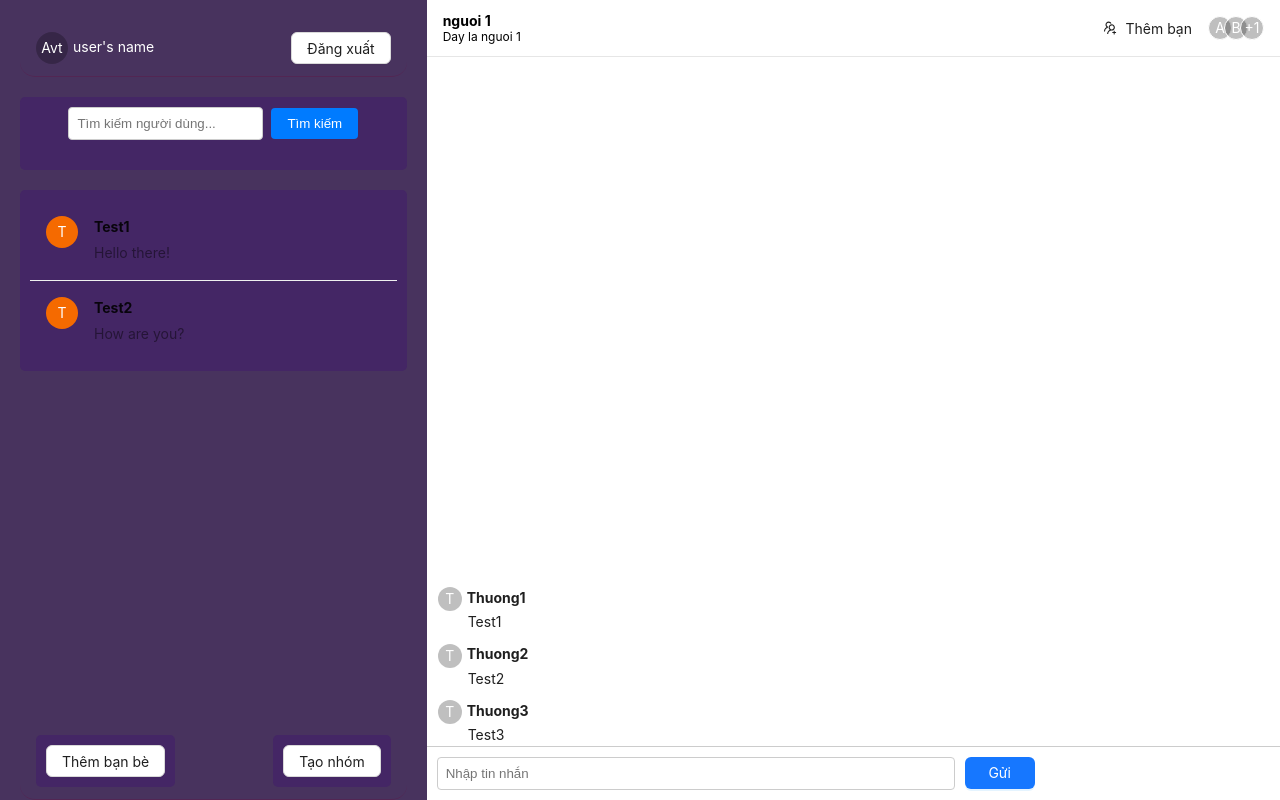
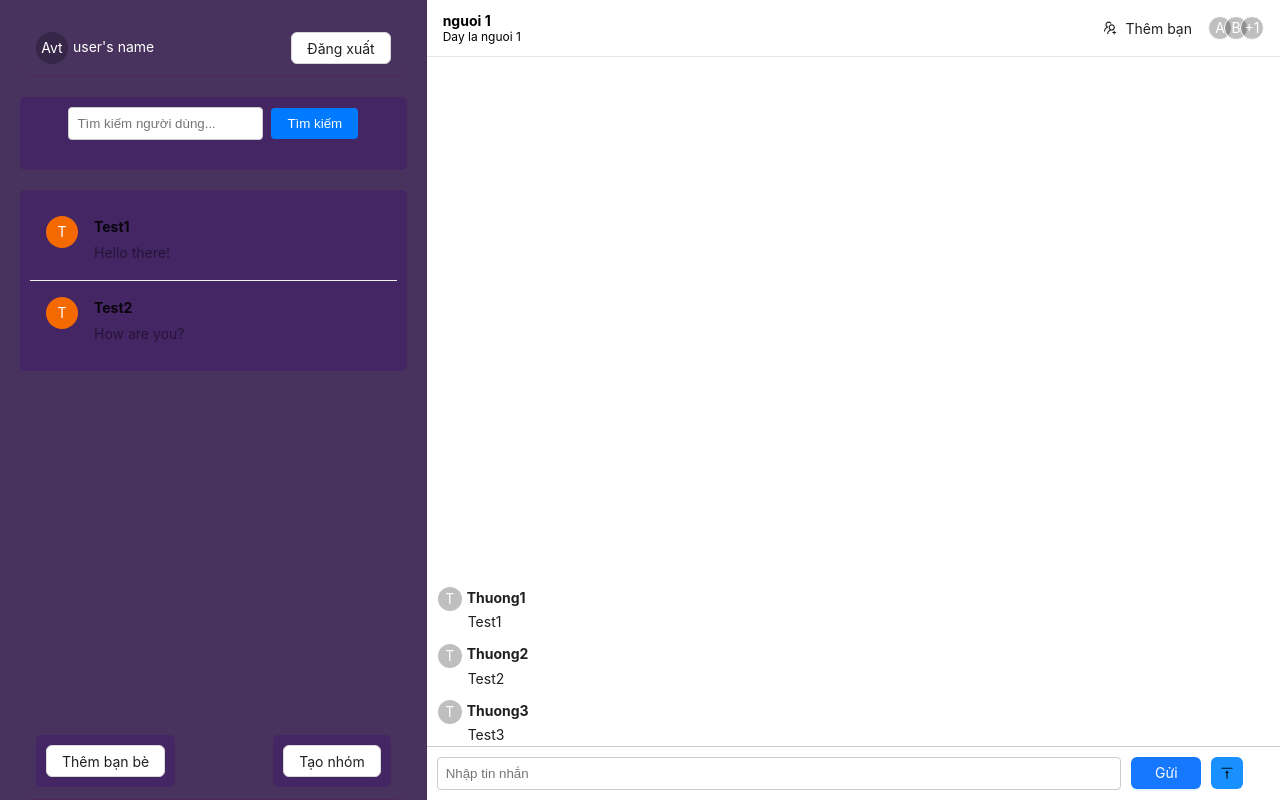
Before and after one commit to CVThien2k2/i-Message, a React (Create React App) app in the folder Client/: page / in a window 1280 px wide. Built offline with nearby package versions, Linux system fonts and the light colour scheme.

Commit message:
Update ChatGroup

```diff
--- a/Client/src/components/ChatRoom/Chat/ChatGroup.js
+++ b/Client/src/components/ChatRoom/Chat/ChatGroup.js
@@ -1,7 +1,7 @@
 import { Avatar, Button, Tooltip, Form } from 'antd';
-import React from 'react';
+import React, { useRef } from 'react';
 import styled from 'styled-components';
-import { UsergroupAddOutlined } from '@ant-design/icons';
+import { UsergroupAddOutlined, VerticalAlignTopOutlined } from '@ant-design/icons';
 import Message from './Chat';
 
 const ToolBarStyled = styled.div`
@@ -66,7 +66,7 @@ const FormStyled = styled(Form)`
   }
 
   input {
-    width: calc(100% - 40%); /* Để tạo khoảng cách cho nút Gửi */
+    width: calc(100% - 20%); /* Để tạo khoảng cách cho nút Gửi */
     padding: 8px;
     border: 1px solid #ccc;
     border-radius: 4px;
@@ -78,7 +78,28 @@ const FormStyled = styled(Form)`
   }
 `;
 
+const IconButton = styled(Button)`
+  background-color: #1890ff; /* Màu xanh */
+  border: none; /* Loại bỏ viền */
+  margin-left: 10px;
+`;
+
+
 export default function ChatWindow() {
+  const fileInputRef = useRef(null);
+
+  const handleFileUpload = (e) => {
+    const selectedFile = e.target.files[0];
+    console.log('Selected file:', selectedFile);
+    // Xử lý tập tin đã được chọn tại đây
+  };
+
+  const handleButtonClick = () => {
+    if (fileInputRef.current) {
+      fileInputRef.current.click();
+    }
+  };
+
   return (
     <WrapperStyled>
       <ToolBarStyled>
@@ -111,8 +132,15 @@ export default function ChatWindow() {
         </ChatListStyled>
         <FormStyled>
           <Form.Item>
+            <input
+                ref={fileInputRef}
+                type="file"
+                style={{ display: 'none' }}
+                onChange={handleFileUpload}
+              />
             <input placeholder='Nhập tin nhắn' bordered={false} autoComplete='off'/>
             <Button type='primary'>Gửi</Button>
+            <IconButton type='text' icon={<VerticalAlignTopOutlined />} onClick={handleButtonClick}/>
           </Form.Item>
         </FormStyled>
 
```
